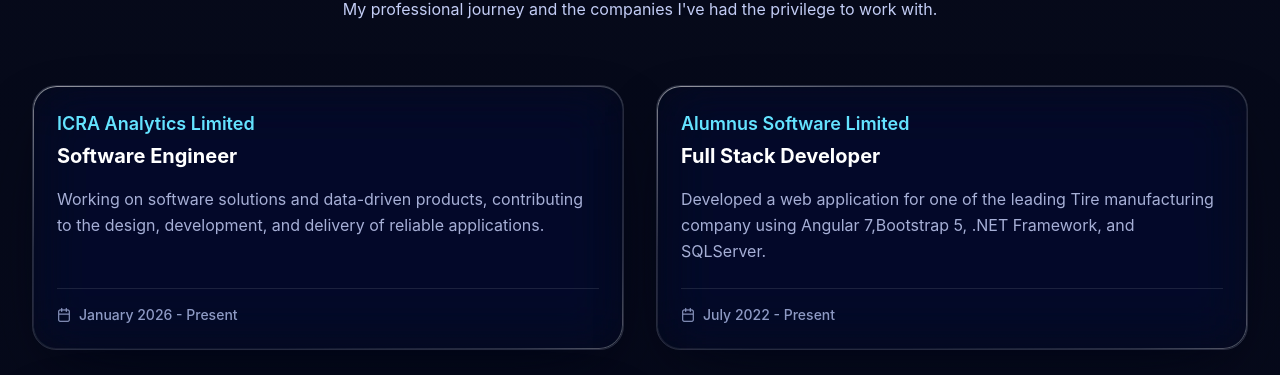
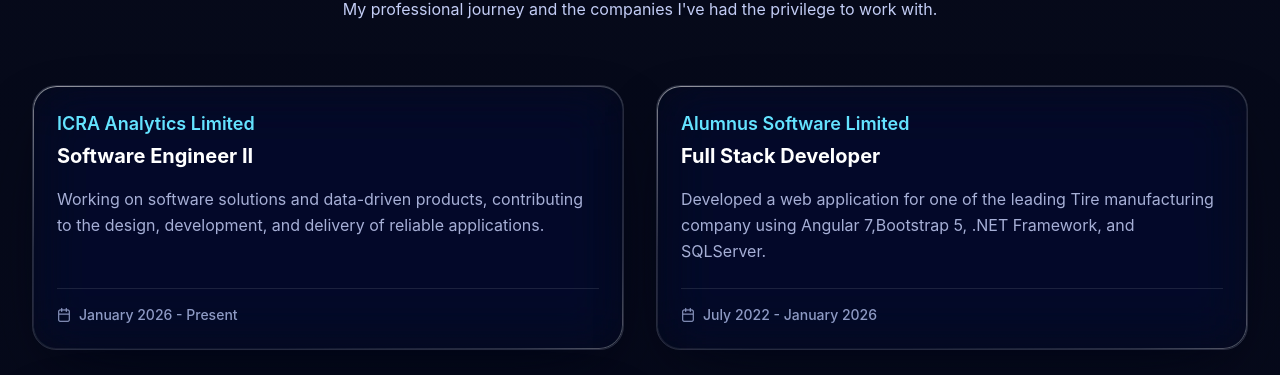
Before and after one commit to know120/know120.github.io, a React (Vite) app: page /#/ in a window 1280 px wide. Shown: the part 995-1370 px from the top of the page. Built offline with nearby package versions, Linux system fonts and the light colour scheme.

Commit message:
Update experience dates and ICRA role title

```diff
--- a/src/components/Experience.jsx
+++ b/src/components/Experience.jsx
@@ -5,7 +5,7 @@ const Experience = () => {
 
     const expICAL = {
         header: 'ICRA Analytics Limited',
-        title: 'Software Engineer',
+        title: 'Software Engineer II',
         body: 'Working on software solutions and data-driven products, contributing to the design, development, and delivery of reliable applications.',
         footer: 'January 2026 - Present'
     };
@@ -14,7 +14,7 @@ const Experience = () => {
         header: 'Alumnus Software Limited',
         title: 'Full Stack Developer',
         body: 'Developed a web application for one of the leading Tire manufacturing company using Angular 7,Bootstrap 5, .NET Framework, and SQLServer.',
-        footer: 'July 2022 - Present'
+        footer: 'July 2022 - January 2026'
     };
 
     const expDSS = {
```
